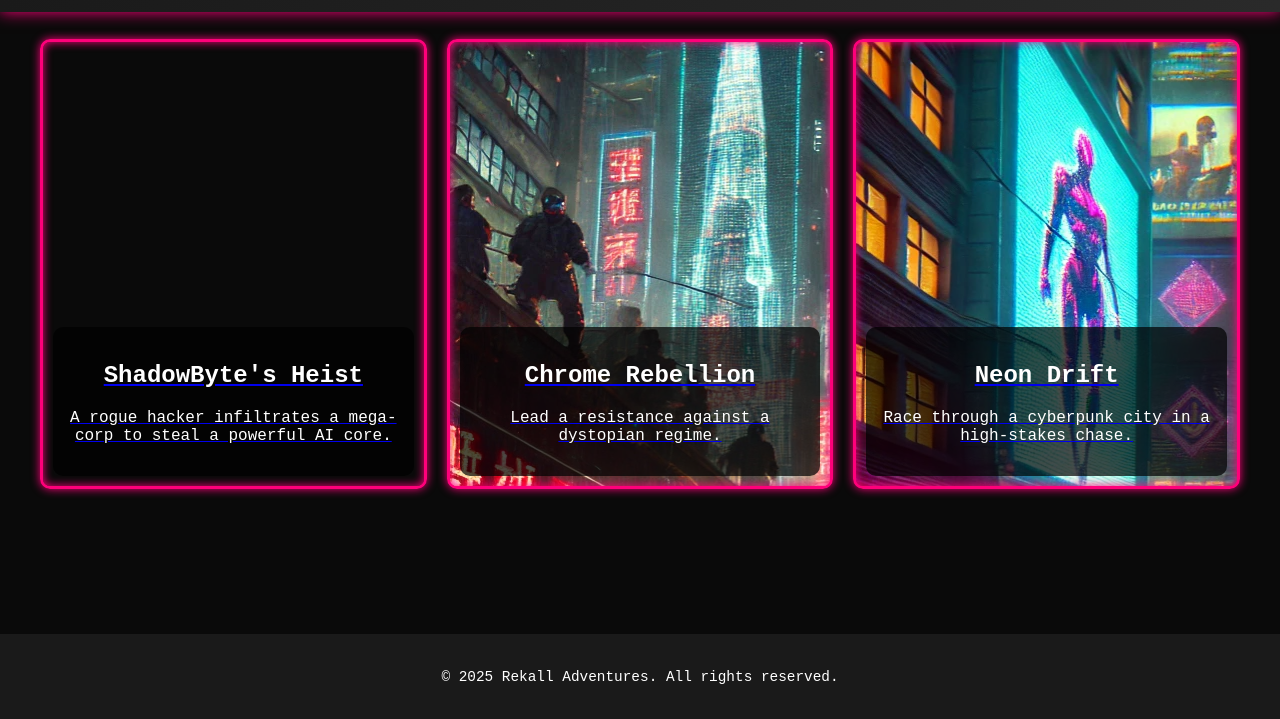
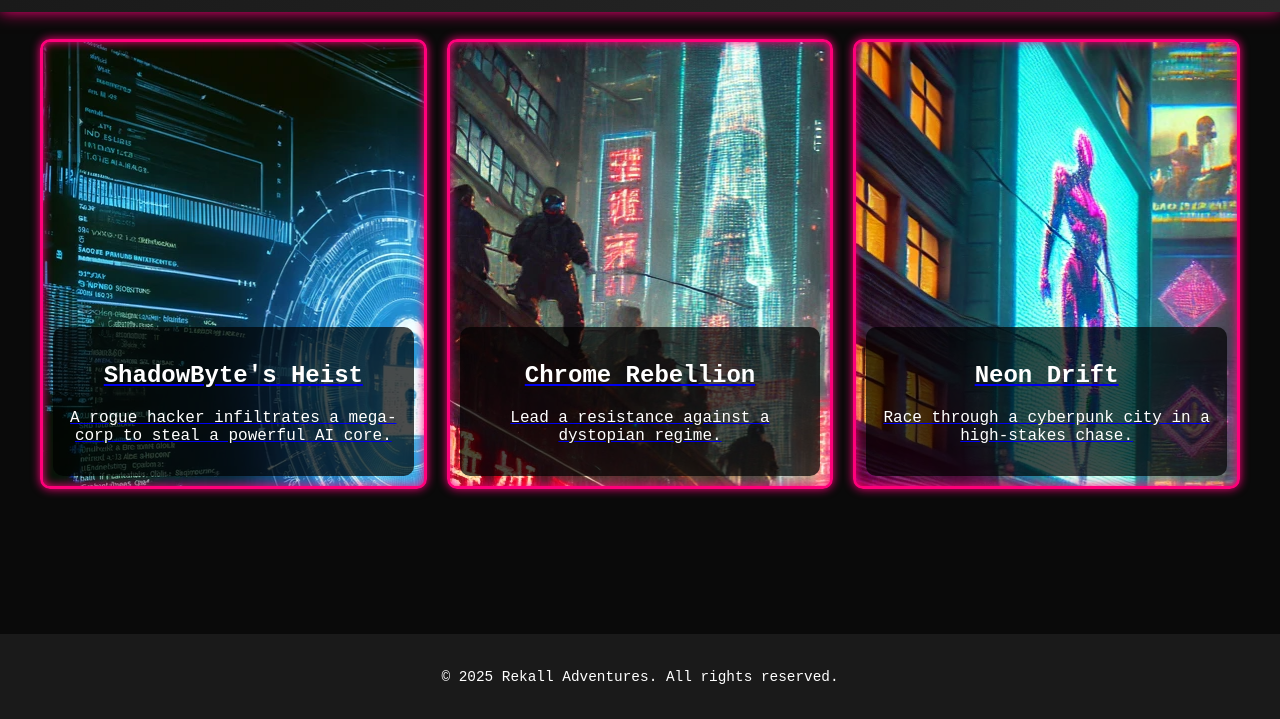
Before and after one commit to rossrankin/RekallAdventures, a plain HTML site: page index.html in a window 1280 px wide. Shown: the part 81-800 px from the top of the page. Drawn offline with Linux system fonts and the light colour scheme.

Commit message:
Update index.html

```diff
--- a/index.html
+++ b/index.html
@@ -170,7 +170,7 @@
     </header>
     <main>
         <section class="story-grid">
-            <a href="story1.html" class="story-box" style="/1.webp');">
+            <a href="story1.html" class="story-box" style="background-image: url('/1.webp');">
                 <div class="story-content">
                     <h2>ShadowByte's Heist</h2>
                     <p>A rogue hacker infiltrates a mega-corp to steal a powerful AI core.</p>
```
